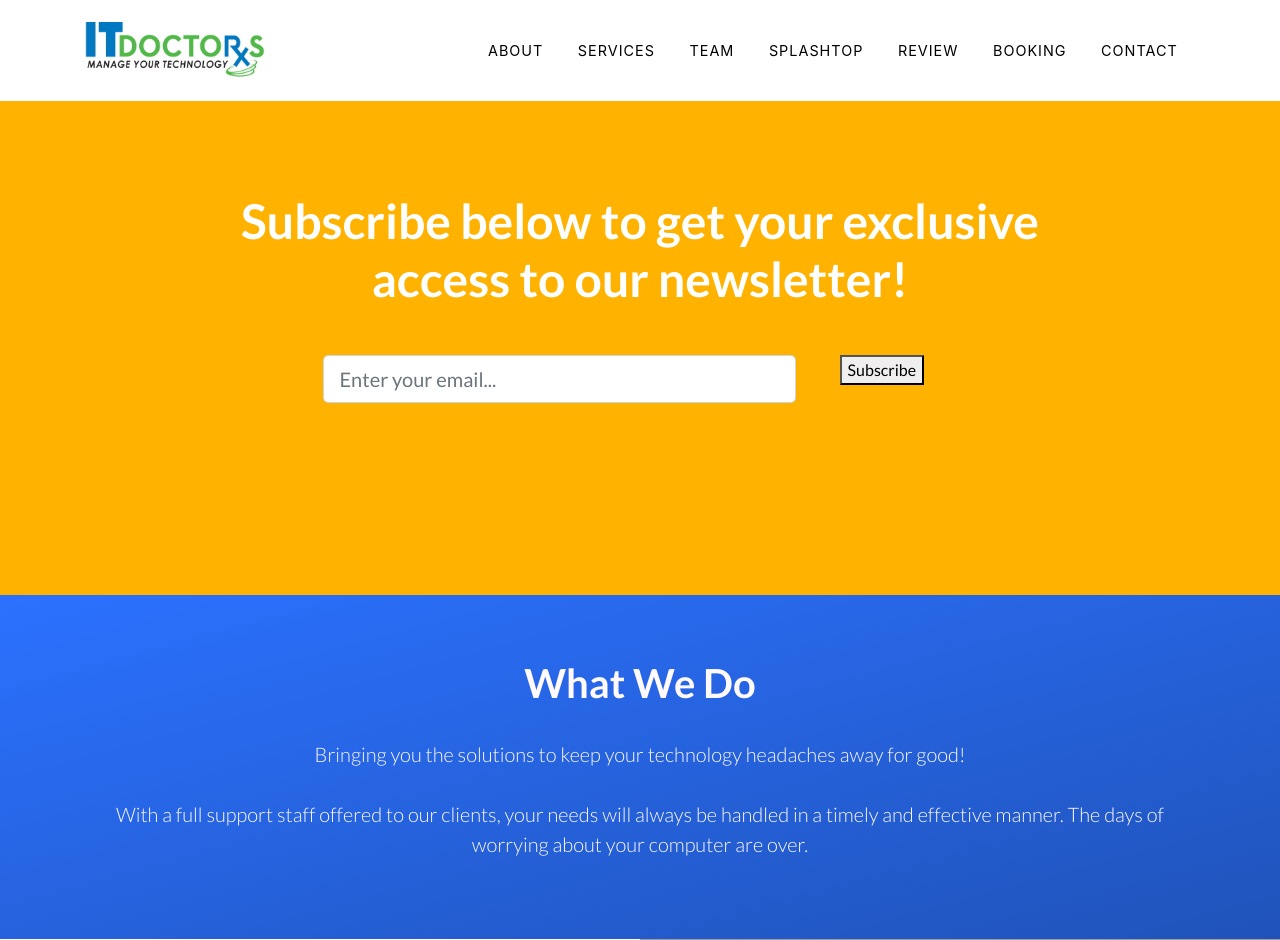
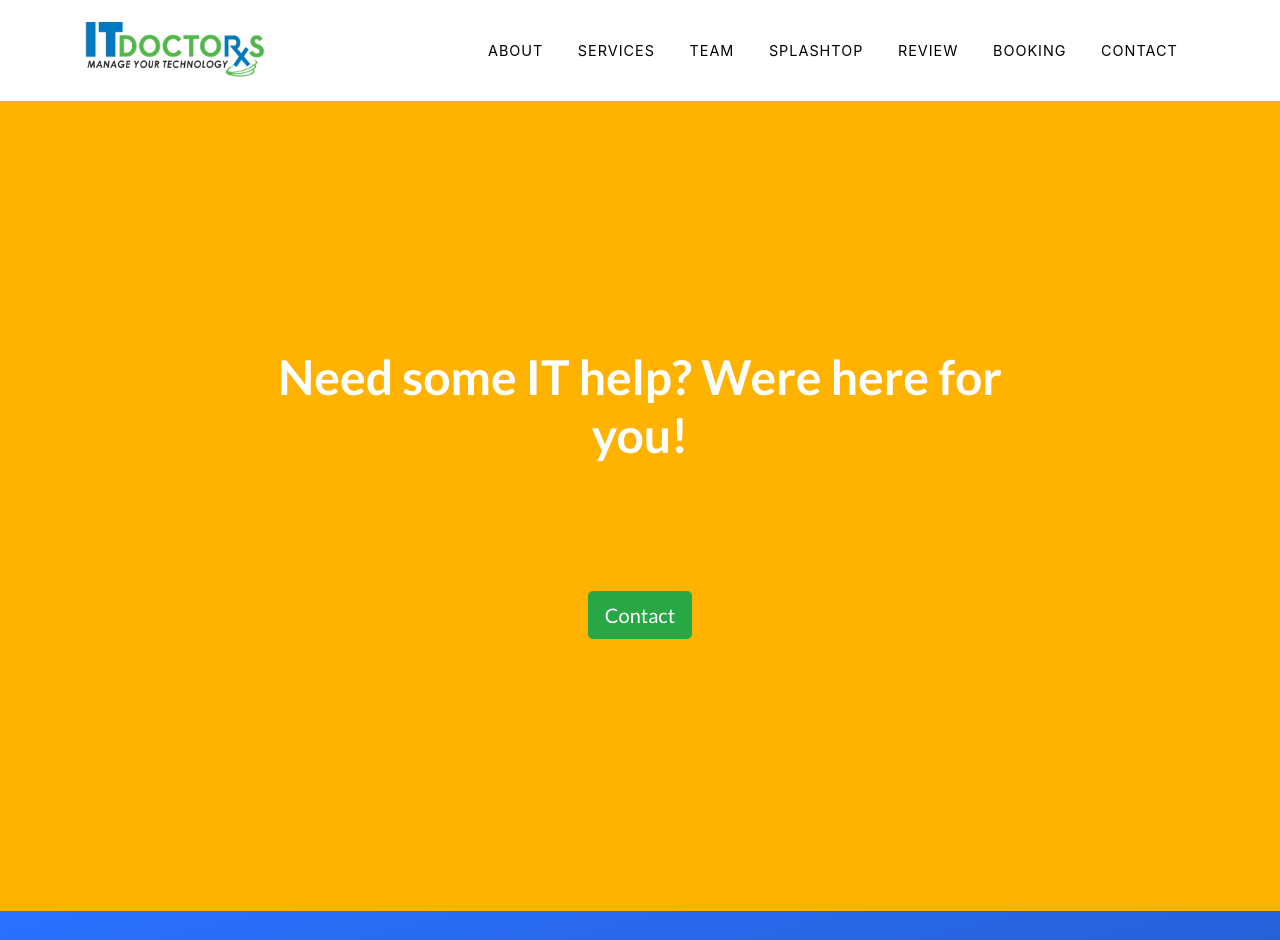
Before and after one commit to xael-dev/ITD, a Django app: page / in a window 1280 px wide. Shown: the top 940 px of the page. Run offline with Django 3.2, Linux system fonts and the light colour scheme; a map, chart or similar area stays blank; some libraries are stand-ins or nearby versions; some web fonts are replaced; grey boxes are pictures that could not be loaded.

Commit message:
Add seasonal-canvas to masthead

```diff
--- a/emailstore/templates/home/base.html
+++ b/emailstore/templates/home/base.html
@@ -77,22 +77,17 @@
   <span id="home"></span>
     <header class="masthead text-white text-center">
     <div class="overlay"></div>
-    <div class="container">
-      <div class="row">
-        <div class="col-xl-9 mx-auto">
-          <h1 class="mb-5">Subscribe below to get your exclusive access to our newsletter!</h1>
-        </div>
-        <div class="col-md-10 col-lg-8 col-xl-7 mx-auto">
-          <form>
-            <div class="form-row">
-              <div class="col-12 col-md-9 mb-2 mb-md-0">
-                <input type="email" class="form-control form-control-lg" placeholder="Enter your email...">
-              </div>
-              <div class="col-12 col-md-3">
-                <button type="submit" id="button">Subscribe</button>
+    <canvas id="seasonal-canvas"></canvas>
+      <div class="container">
+        <div class="row">
+            <div class="col-md-9 mx-auto">
+              <h1 class="mb-5">Need some IT help? Were here for you!</h1>
+            </div>
+            <div class="col-md-5 col-lg-5 col-xl-4 mx-auto">
+              <div class="center">
+                <a href="#contact" class="btn btn-success btn-lg" role="button">Contact</a>
               </div>
             </div>
-          </form>
         </div>
       </div>
     </div>
```
